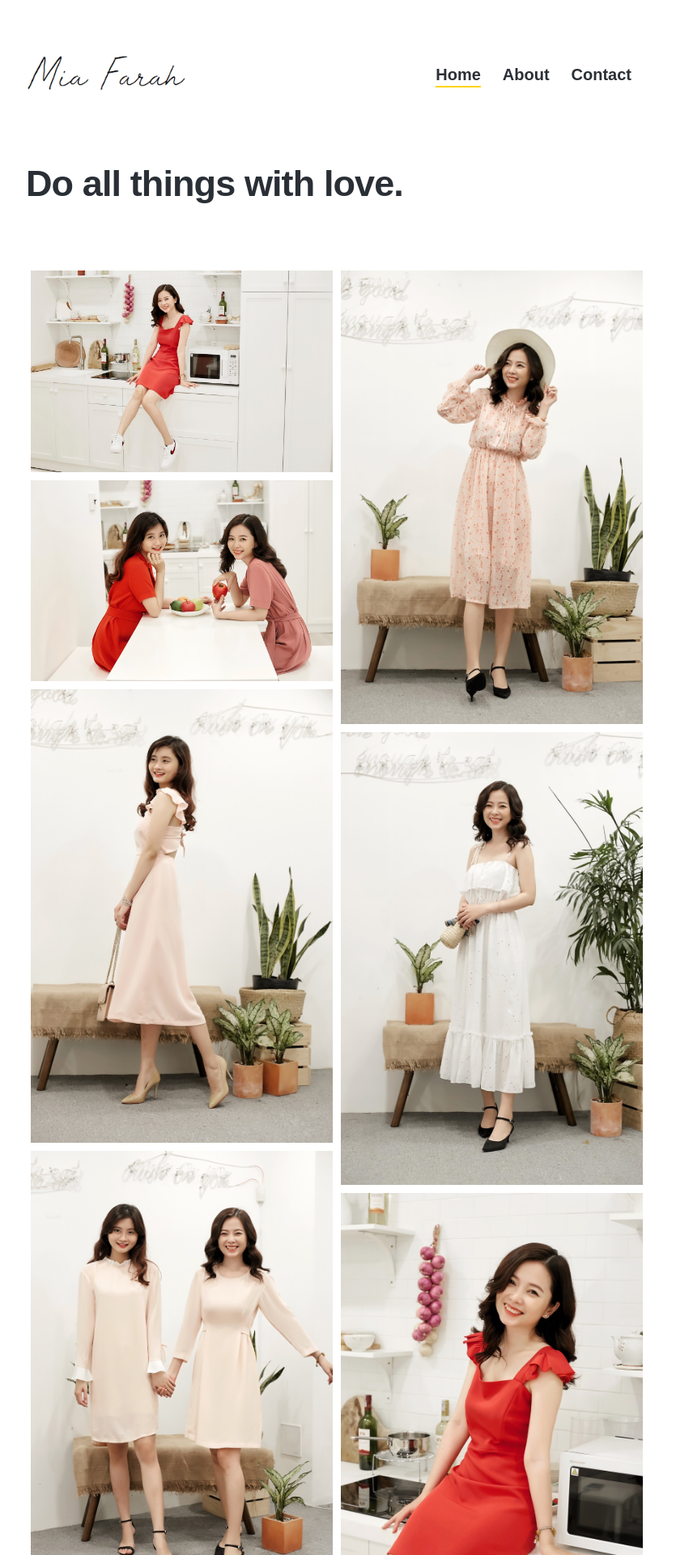
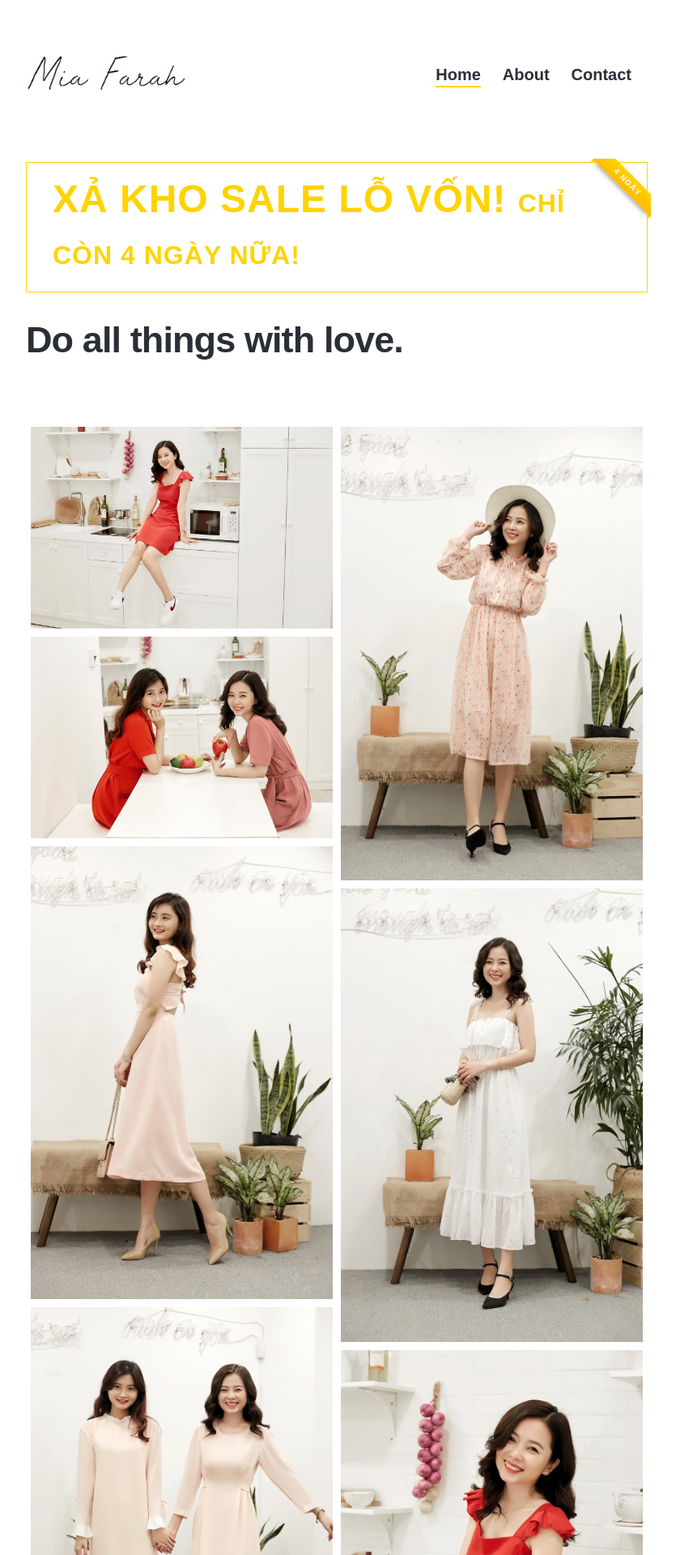
Before and after one commit to cyeet/cyeet.github.io, a Jekyll site: the page built from index.html, in a window 1280 px wide. Shown: the top 1920 px of the page at 81% size, without its empty margins (224-1059 px from the left). Built offline with Jekyll 4.4.1, drawn with Linux system fonts in a browser that asks for light colours; nearby versions of some CDN libraries; some web fonts are replaced.

Commit message:
Sale 4 days

```diff
--- a/_layouts/home.html
+++ b/_layouts/home.html
@@ -6,6 +6,10 @@ layout: default
 
     <section class="intro">
         <div class="wrap">
+            <div class="box sale">
+                <div class="ribbon"><span>4 ngày</span></div>
+                Xả kho SALE lỗ vốn! <span class="sale">Chỉ còn 4 ngày nữa!</span>
+            </div>
             <h1>Do all things with love.</h1>
         </div>
     </section>
--- a/_sass/_main.scss
+++ b/_sass/_main.scss
@@ -844,3 +844,64 @@ img.shop {
     float: right;
   }
 }
+
+div.sale {
+  text-transform: uppercase;
+  padding: 1rem 2rem;
+  margin-bottom: 2rem;
+  color: #FFD300;
+  font-size: 300%;
+  font-weight: bold;
+  line-height: 120%;
+}
+
+span.sale {
+  font-size: 2rem;
+}
+
+.box {
+  position: relative;
+  border: 1px solid #FFD300;
+}
+.ribbon {
+  position: absolute;
+  right: -5px; top: -5px;
+  z-index: 1;
+  overflow: hidden;
+  width: 75px; height: 75px;
+  text-align: right;
+}
+.ribbon span {
+  font-size: 10px;
+  font-weight: bold;
+  color: #FFF;
+  text-align: center;
+  line-height: 20px;
+  transform: rotate(45deg);
+  -webkit-transform: rotate(45deg);
+  width: 100px;
+  display: block;
+  background: #79A70A;
+  background: linear-gradient(#FFD300 0%, #FFBA00 100%);
+  box-shadow: 0 3px 10px -5px rgba(0, 0, 0, 1);
+  position: absolute;
+  top: 19px; right: -21px;
+}
+.ribbon span::before {
+  content: "";
+  position: absolute; left: 0px; top: 100%;
+  z-index: -1;
+  border-left: 3px solid #FFD300;
+  border-right: 3px solid transparent;
+  border-bottom: 3px solid transparent;
+  border-top: 3px solid #FFD300;
+}
+.ribbon span::after {
+  content: "";
+  position: absolute; right: 0px; top: 100%;
+  z-index: -1;
+  border-left: 3px solid transparent;
+  border-right: 3px solid #FFD300;
+  border-bottom: 3px solid transparent;
+  border-top: 3px solid #FFD300;
+}
```
